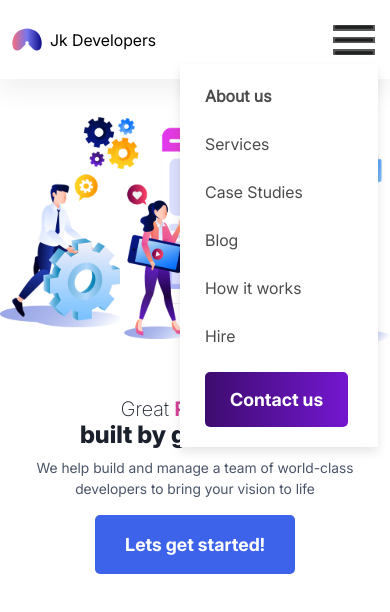
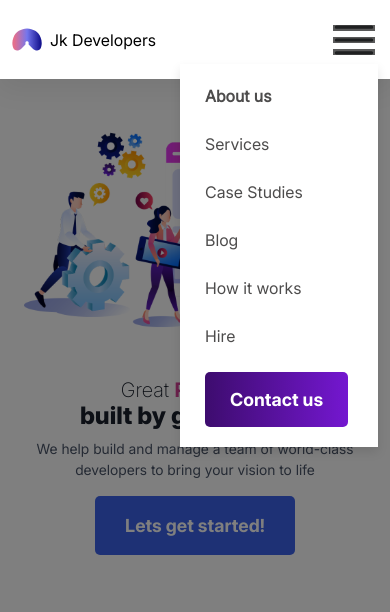
Before and after one commit to ayachristia/BasicWebsite, a React (Vite) app: page / in a window 390 px wide. Both pictures are taken after a click on the button 354 px from the left and 39 px from the top of the page. Shown: the top 612 px of the page. Built offline with nearby package versions, Linux system fonts and the light colour scheme.

Commit message:
Project MD file + overlay for navigation

```diff
--- a/src/components/Home/Hero.jsx
+++ b/src/components/Home/Hero.jsx
@@ -5,7 +5,7 @@ export default function Hero() {
         <>
         <section className="hero">
             <div className="hero__container">
-                <div className="row align-items-center justify-content-center">
+                <div className="row align-items-center justify-content-center p-4 p-md-0">
 
                     <div className="col-12 order-2 col-md-5 order-md-1">
                         <header className="hero__header text-center text-md-start">
--- a/src/components/Navigation.jsx
+++ b/src/components/Navigation.jsx
@@ -2,10 +2,15 @@ import { Link, NavLink } from "react-router"
 import navLogo from "/navLogo.svg"
 import Button from "./UniversalComponents/Button"
 import { GiHamburgerMenu } from "react-icons/gi";
+import { useState } from "react";
 
 export default function Navigation() {
+
+    const [backdropForOpenMobile, setBackdropForOpenMobile] = useState(false);
     return (
         <>
+    <div className="nav-backdrop" style={{display: backdropForOpenMobile ? 'block' : 'none'}}></div>
+
         <header className="primaryHeader">
             <div className="container-fluid h-100">
                 <div className="row align-items-center h-100">
@@ -28,6 +33,7 @@ export default function Navigation() {
                                     type="button"
                                     data-bs-toggle="collapse"
                                     data-bs-target="#navbarNav"
+                                    onClick={()=> setBackdropForOpenMobile(!backdropForOpenMobile)}
                                     >
                                     <GiHamburgerMenu className="navbar-toggler-icon"/>
                                     </button>
--- a/src/components/navigation.scss
+++ b/src/components/navigation.scss
@@ -8,7 +8,7 @@
         left: 0;
         //bootstrap z-index for fixed navbars
         z-index: 1030;
-    background-color: white;
+        background-color: #FFFFFF;
         box-shadow: 0 10px 25px 1px #00000010;
         &__imgcontainer>p{
             color: $colorGrey;
@@ -25,6 +25,17 @@
             }
         }
 
+        .nav-backdrop{
+            position: fixed;
+            width: 100vw;
+            height: 100vh;
+            top: 0;
+            left: 0;
+            z-index: 1020;
+            opacity: .5;
+            background-color: black;
+            display: none;
+        }
 
 
 
@@ -56,17 +67,3 @@
         }
 
     }
-// .navbar-collapse.show .navigation{
-
-//     @media (max-width:991.98px){
-//         flex-direction: column;
-//         gap: 16px;
-//         padding: 20px 25px;
-//         position: absolute;
-//         top: 100%;
-//         left: 0;
-//         right: 0;
-//         background: white;
-//         box-shadow: 0 5px 10px rgba(0,0,0,0.1);
-//     }
-// }
```
Also changed, not shown: 2 other files (tests, documents, lock files or other folders). Lines whose indentation alone changed are shown as unchanged.
